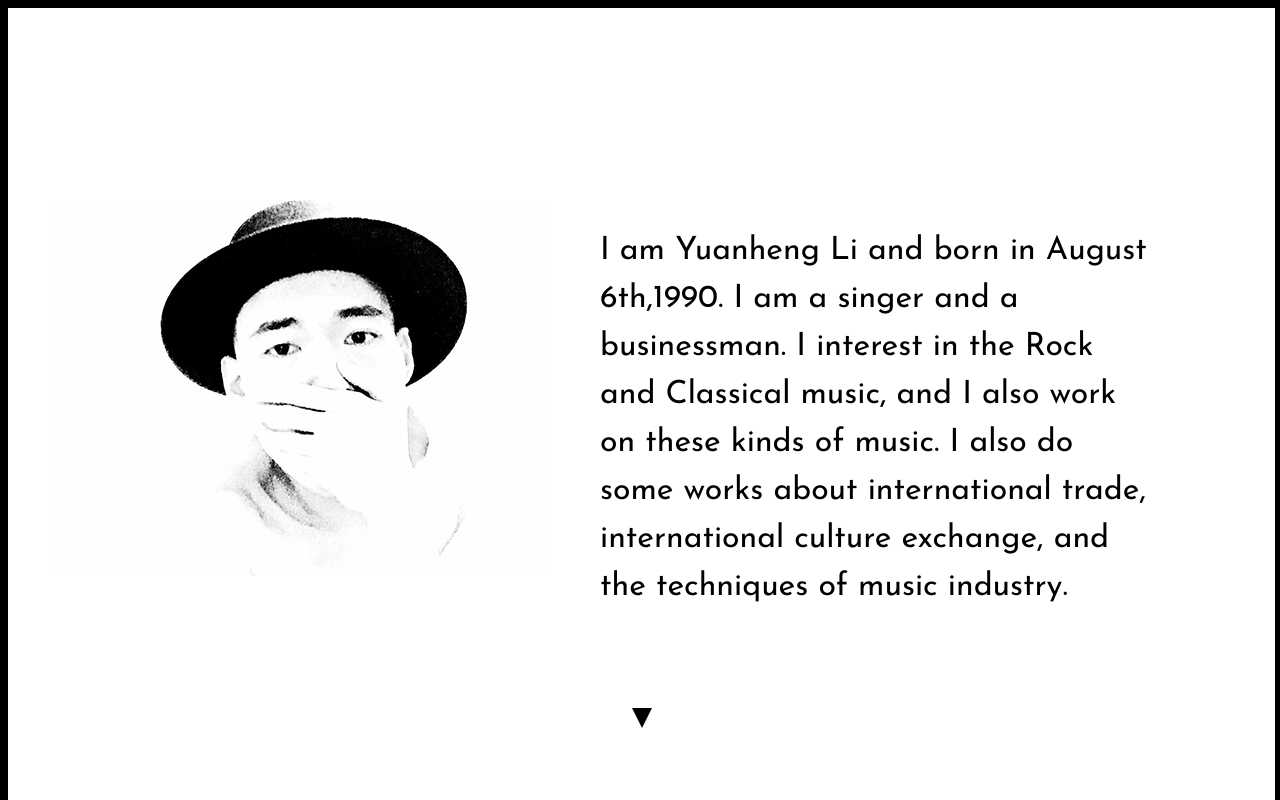
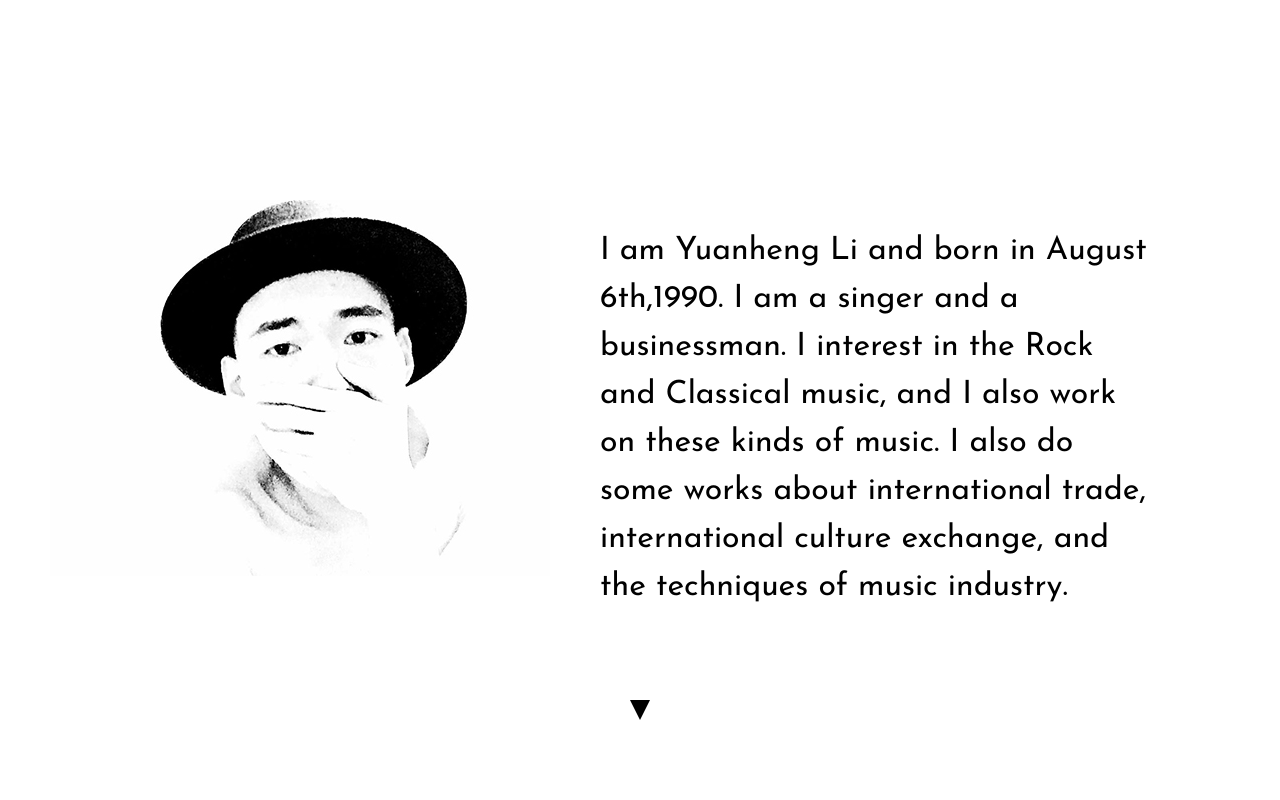
Before and after one commit to hediyoli/hediyoli, a plain HTML site: page index.html in a window 1280 px wide. Shown: the top 800 px of the page. Drawn offline with Linux system fonts and the light colour scheme.

Commit message:
update style css

```diff
--- a/css/style.css
+++ b/css/style.css
@@ -26,12 +26,6 @@ p {
     text-rendering: optimizeLegibility;
 }
 
-#container {
-    border-style: solid;
-    border-width: 8px;
-    width: 99%;
-    height: 2500px;
-}
 
 #img1 {
     position: absolute;
```
